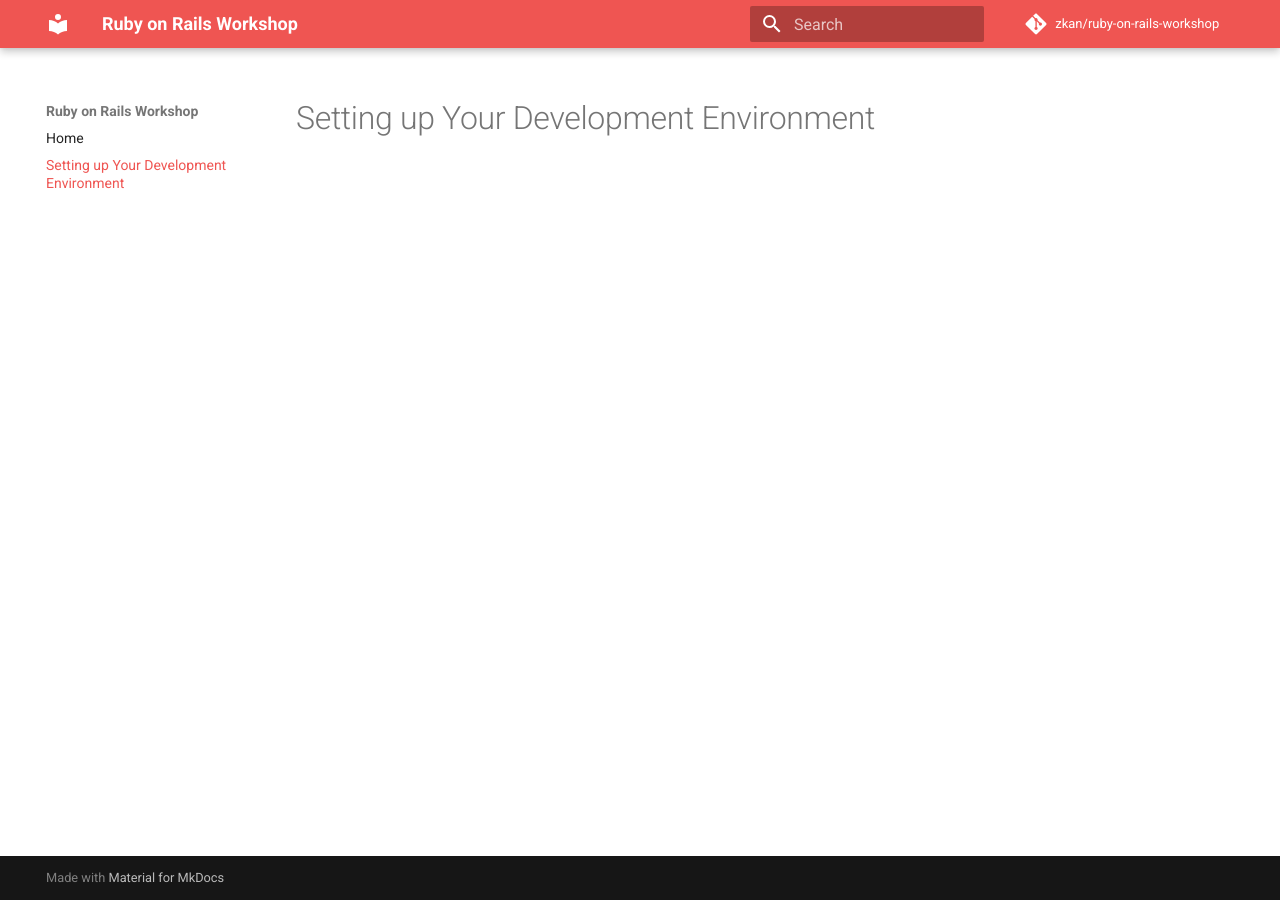
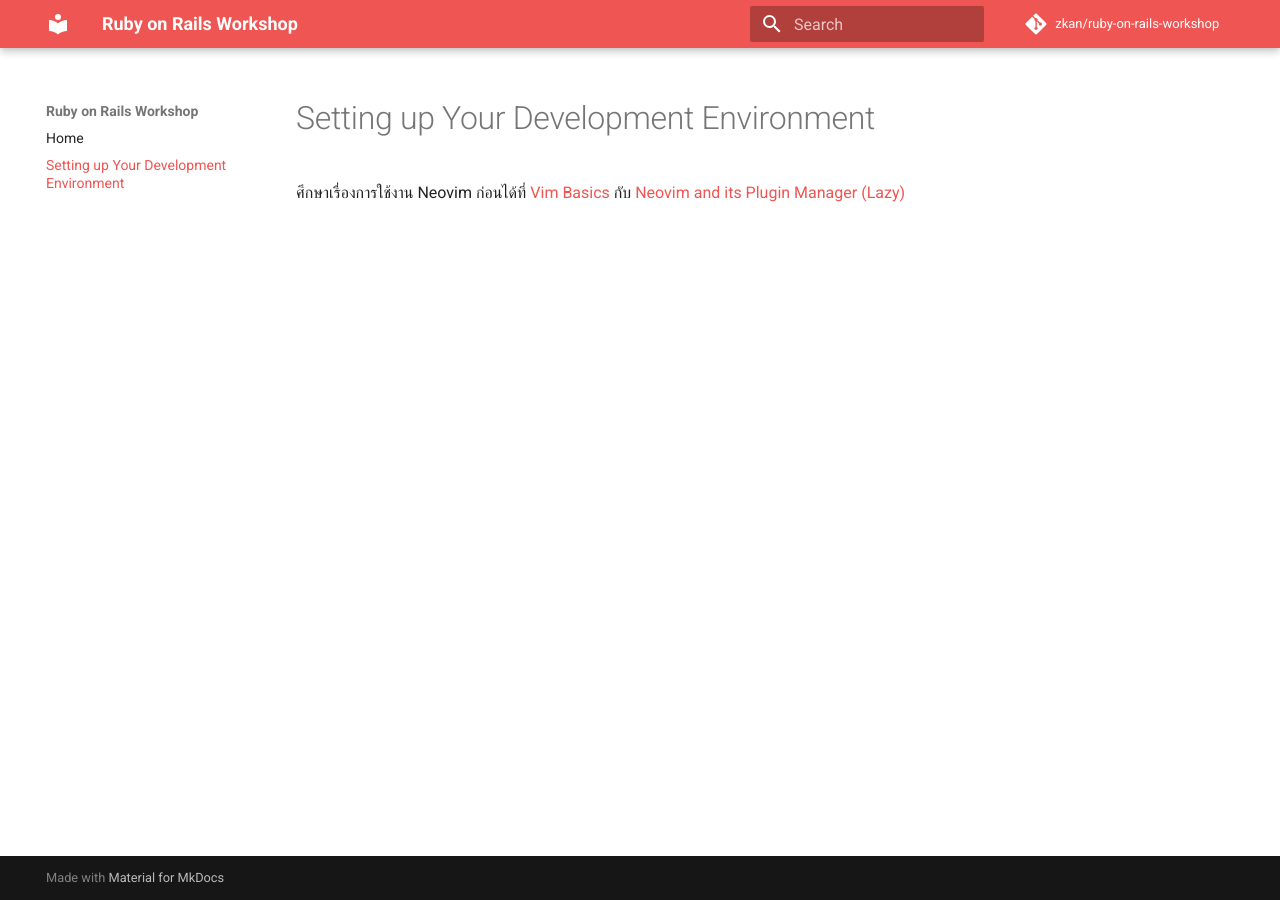
Before and after one commit to zkan/rails-unpacked-and-demystified-workshop, an MkDocs documentation site: the page built from docs/setting-up-your-development-environment.md, in a window 1280 px wide. Built offline with MkDocs 1.6.1 and Material for MkDocs 9.7.7, drawn with Linux system fonts in a browser that asks for light colours; comment, search, counter and statistics services are not loaded.

Commit message:
Add refs to Vim and Neovim basics

```diff
--- a/docs/setting-up-your-development-environment.md
+++ b/docs/setting-up-your-development-environment.md
@@ -1 +1,6 @@
 # Setting up Your Development Environment
+
+ศึกษาเรื่องการใช้งาน Neovim ก่อนได้ที่ [Vim
+Basics](https://zkan.github.io/neovim-zellij-workshop/vim-basics/){target=_blank}
+กับ [Neovim and its Plugin Manager
+(Lazy)](https://zkan.github.io/neovim-zellij-workshop/neovim-lazy/){target=_blank}
```
